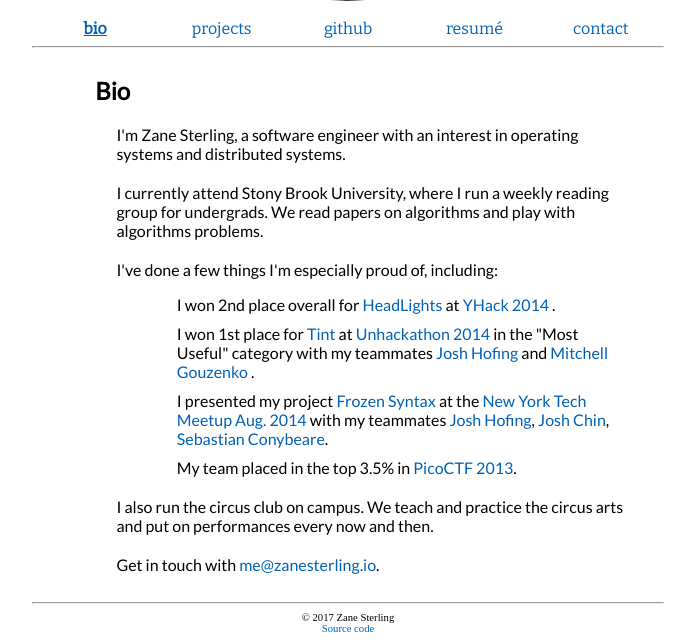
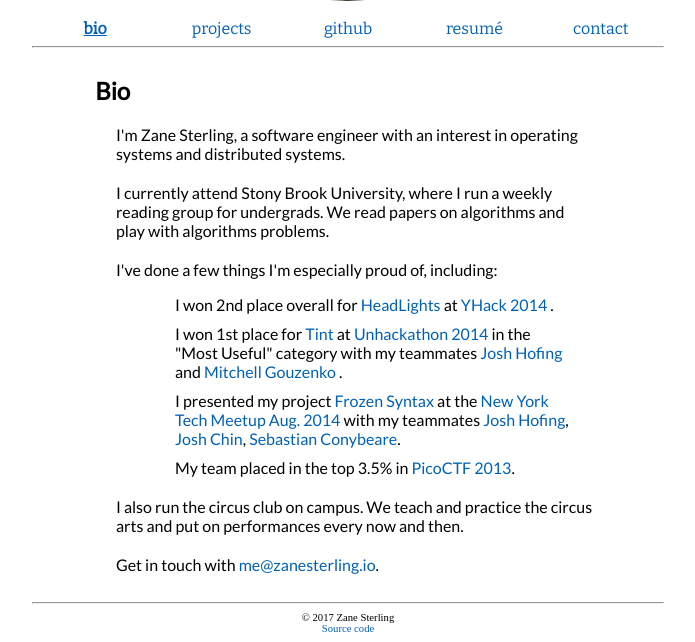
Before and after one commit to Shriken/zanesterling-io, a Django app: page / in a window 1280 px wide. Shown: the part 327-969 px from the top of the page, without its empty margins (292-987 px from the left). Run offline with Django 3.2, Linux system fonts and the light colour scheme; parts of the project's set-up code (start-up, migrations or seed data) failed here and were passed over.

Commit message:
Tweak padding

```diff
--- a/info_page/static/info_page/style.css
+++ b/info_page/static/info_page/style.css
@@ -75,7 +75,7 @@ a.nav-item.active {
  */
 div.sections {
 	padding-left: 10%;
-	padding-right: 6%;
+	padding-right: 8%;
 	font-family: Lato, serif;
 }
 
@@ -106,6 +106,7 @@ li.project {
 li.project div,ul {
 	display: block;
 	margin-left: 4%;
+	margin-right: 4%;
 }
 
 li.project .project-title {
@@ -123,6 +124,7 @@ li.project ul.project-awards {
  */
 div.section#bio div.container {
 	margin-left: 4%;
+	margin-right: 4%;
 }
 
 div.section#bio div.container div {
```
